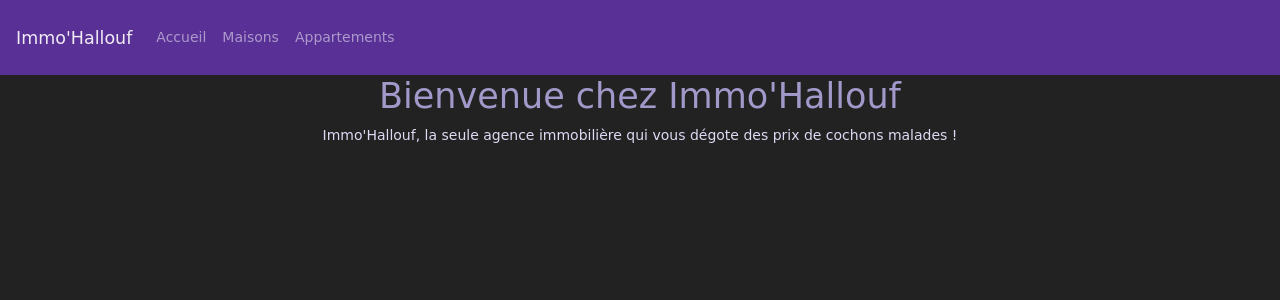
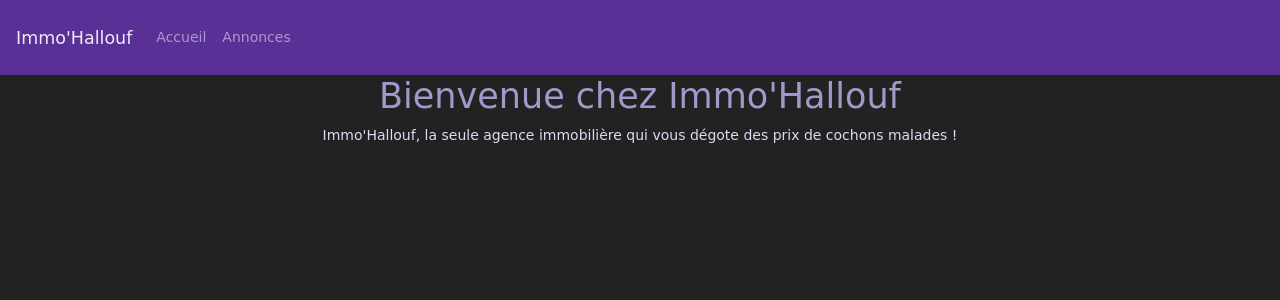
Before and after one commit to khadj-abdelkader/immo-hallouf, a PHP site: page / in a window 1280 px wide. Shown: the top 300 px of the page. Run offline with PHP 8.4, Linux system fonts and the light colour scheme; data that the repository does not hold is empty; some libraries are stand-ins or nearby versions.

Commit message:
Corrected text in a href

```diff
--- a/view/base.html.php
+++ b/view/base.html.php
@@ -25,10 +25,7 @@
             <a class="nav-link" href="<?= URL ?>accueil">Accueil</a>
         </li>
         <li class="nav-item">
-            <a class="nav-link" href="<?= URL ?>houses">Maisons</a>
-        </li>
-        <li class="nav-item">
-            <a class="nav-link" href="<?= URL ?>flats">Appartements</a>
+            <a class="nav-link" href="<?= URL ?>houses">Annonces</a>
         </li>
         </ul>
     </div>
```
